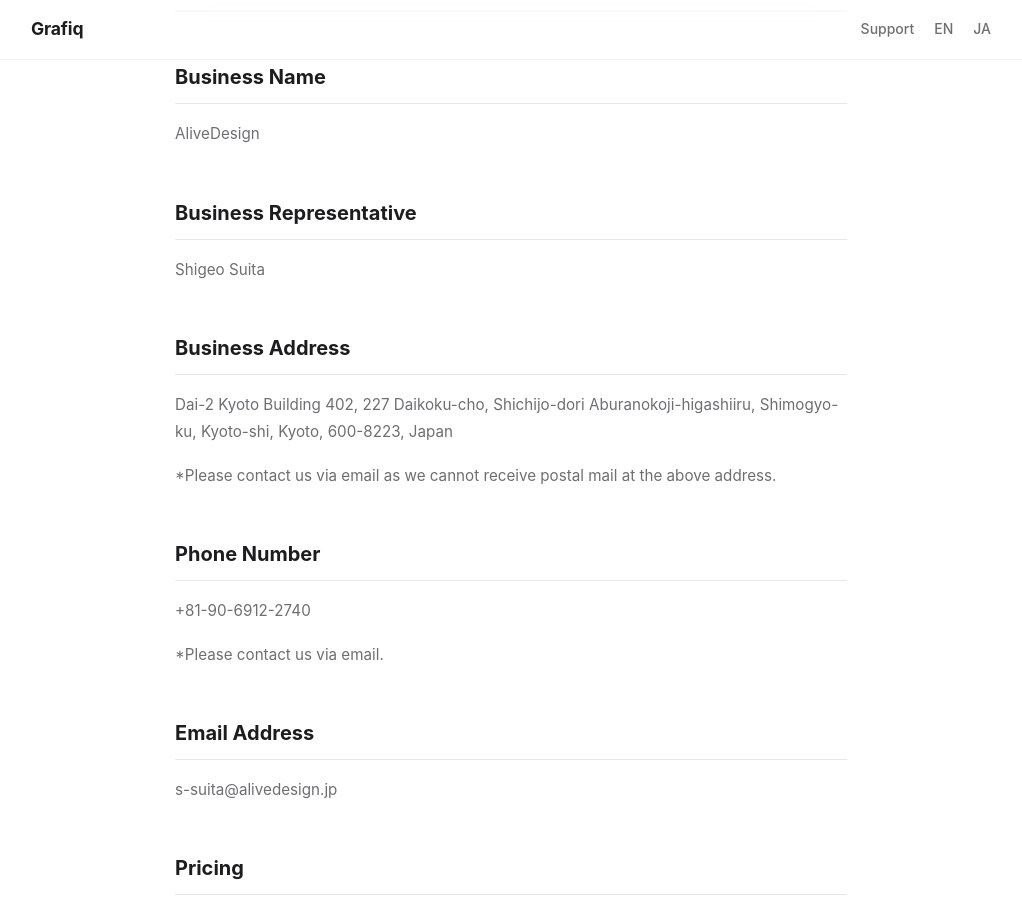
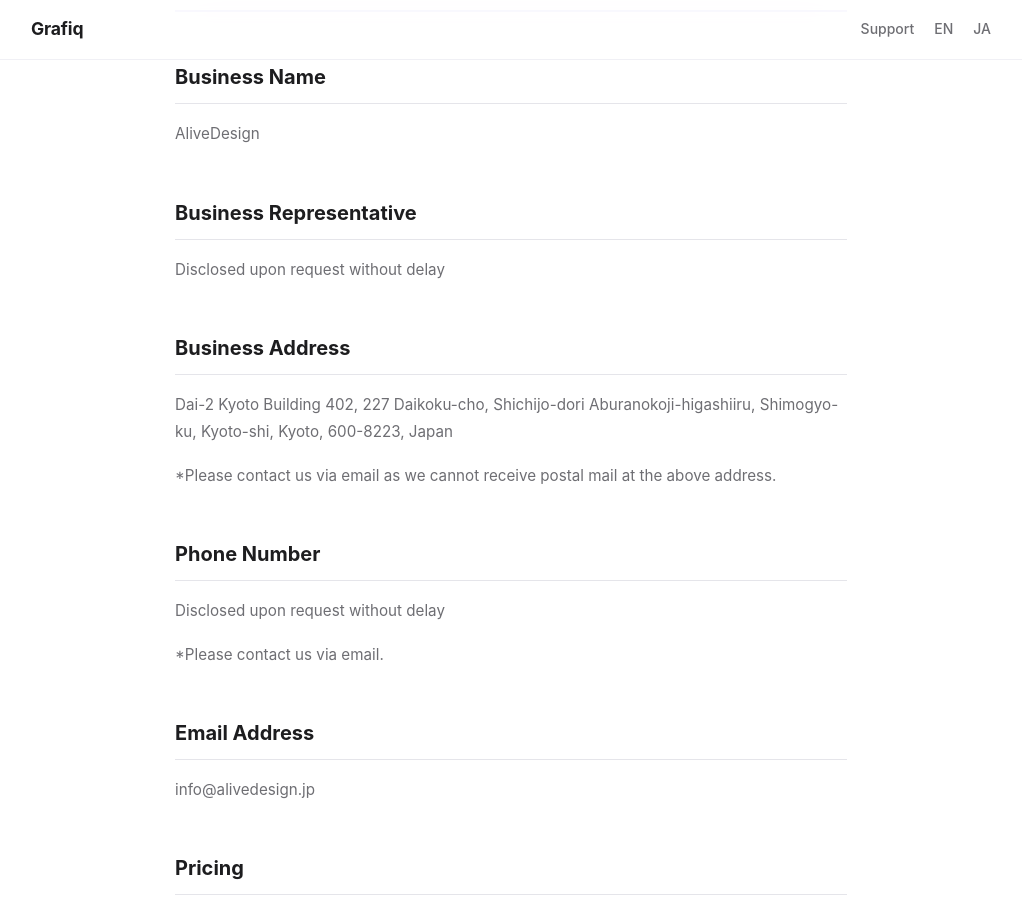
Before and after one commit to AliveDesign-JP/grafiq-docs, a Jekyll site: the page built from tokushoho-en.md, in a window 1280 px wide and 900 px high, scrolled down 284 px. Shown: the whole window, without its empty margins (129-1151 px from the left). Built offline with Jekyll 4.4.1, drawn with Linux system fonts in a browser that asks for light colours.

Commit message:
fix: 個人情報保護 — メール変更・代表者名/電話番号を省略規定に変更

```diff
--- a/tokushoho-en.md
+++ b/tokushoho-en.md
@@ -16,7 +16,7 @@
 
 ## Business Representative
 
-Shigeo Suita
+Disclosed upon request without delay
 
 ## Business Address
 
@@ -26,13 +26,13 @@
 
 ## Phone Number
 
-+81-90-6912-2740
+Disclosed upon request without delay
 
 *Please contact us via email.
 
 ## Email Address
 
-s-suita@alivedesign.jp
+info@alivedesign.jp
 
 ## Pricing
 
```
